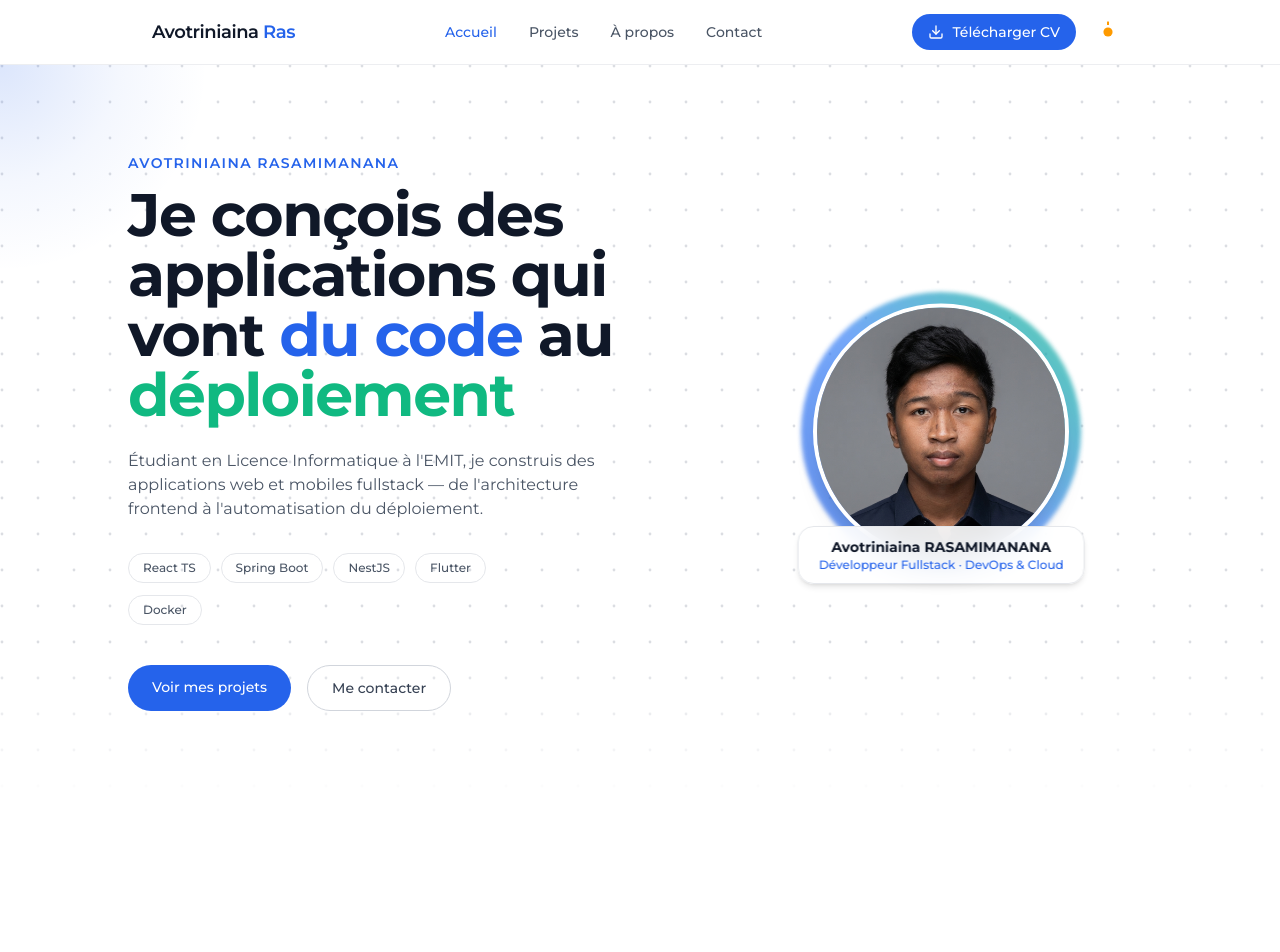
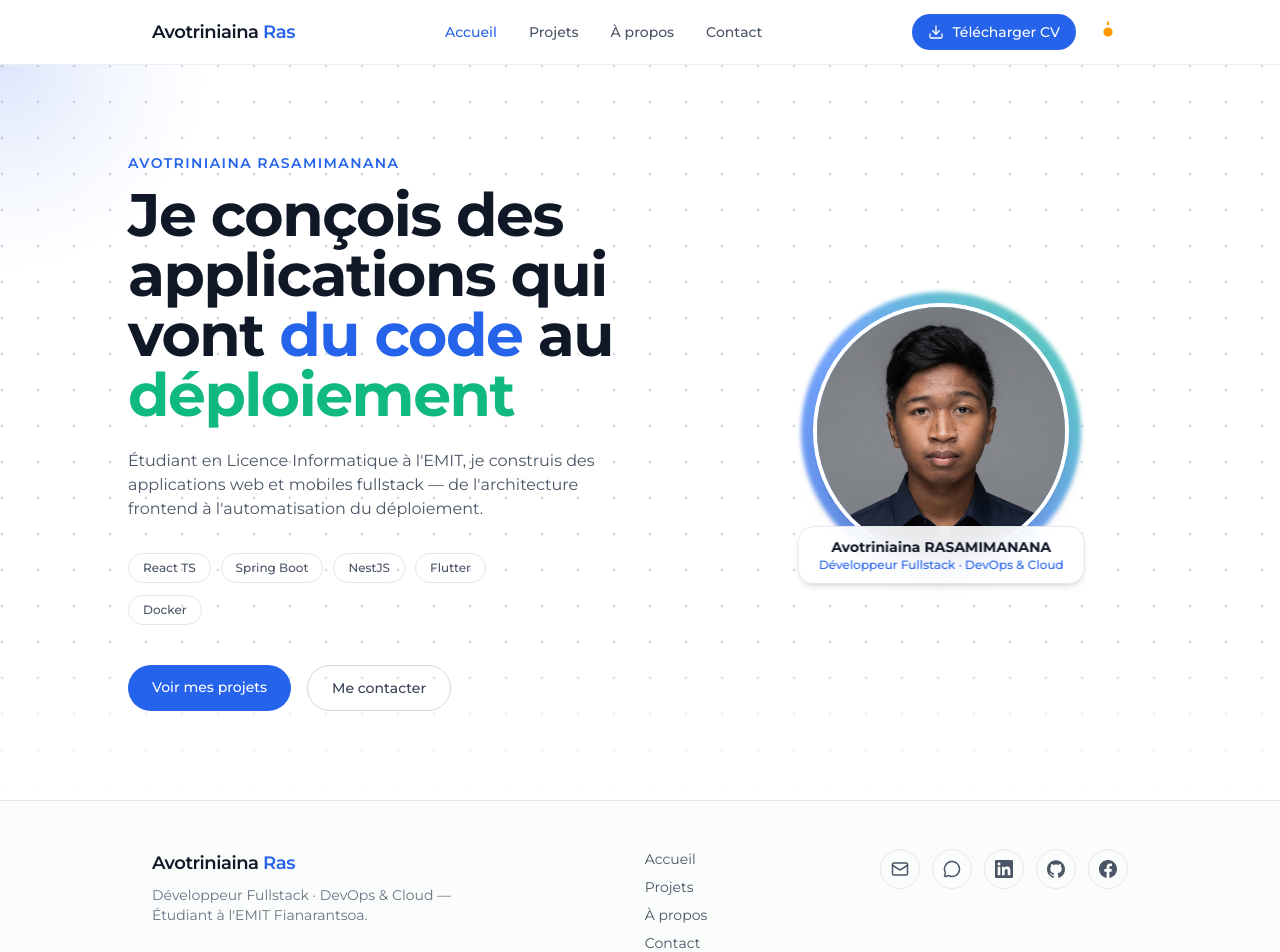
Before and after one commit to AvotriniainaRas/portfolio_avotriniaina, a React (Vite) app: page / in a window 1280 px wide. Shown: the top 952 px of the page. Before the commit the page ends 800 px from the top, so only its background shows below. Built offline with nearby package versions, Linux system fonts and the light colour scheme.

Commit message:
feat: add footer with social links and secondary navigation

```diff
--- a/src/app/RootLayout.tsx
+++ b/src/app/RootLayout.tsx
@@ -1,13 +1,15 @@
 import { Outlet } from 'react-router-dom'
 import { Navbar } from '../shared/components/Navbar'
+import { Footer } from '../shared/components/Footer'
 
 export function RootLayout() {
   return (
-    <div className="min-h-screen bg-white text-gray-900 dark:bg-gray-950 dark:text-gray-100 transition-colors">
+    <div className="flex min-h-screen flex-col bg-white text-gray-900 dark:bg-gray-950 dark:text-gray-100 transition-colors">
       <Navbar />
-      <main className="pt-16">
+      <main className="flex-1 pt-16">
         <Outlet />
       </main>
+      <Footer />
     </div>
   )
 }
--- /dev/null
+++ b/src/shared/components/Footer.tsx
@@ -0,0 +1,76 @@
+import { motion } from 'framer-motion'
+import { Link } from 'react-router-dom'
+import { SOCIAL_LINKS } from '../data/socialLinks'
+
+const EASE = [0.22, 1, 0.36, 1] as const
+
+const NAV_LINKS = [
+  { to: '/', label: 'Accueil' },
+  { to: '/projets', label: 'Projets' },
+  { to: '/a-propos', label: 'À propos' },
+  { to: '/contact', label: 'Contact' },
+]
+
+export function Footer() {
+  const year = new Date().getFullYear()
+
+  return (
+    <footer className="border-t border-gray-200 bg-gray-50/60 dark:border-gray-800 dark:bg-gray-900/30">
+      <motion.div
+        initial={{ opacity: 0, y: 16 }}
+        whileInView={{ opacity: 1, y: 0 }}
+        viewport={{ once: true, margin: '-60px' }}
+        transition={{ duration: 0.5, ease: EASE }}
+        className="mx-auto max-w-5xl px-6 py-12"
+      >
+        <div className="flex flex-col items-center gap-8 sm:flex-row sm:items-start sm:justify-between">
+          {/* Identité */}
+          <div className="text-center sm:text-left">
+            <Link to="/" className="text-lg font-semibold tracking-tight">
+              Avotriniaina<span className="text-primary"> Ras</span>
+            </Link>
+            <p className="mt-2 max-w-xs text-sm text-gray-500 dark:text-gray-400">
+              Développeur Fullstack · DevOps & Cloud — Étudiant à l'EMIT Fianarantsoa.
+            </p>
+          </div>
+
+          {/* Navigation secondaire */}
+          <nav className="flex flex-col items-center gap-2 text-sm sm:items-start">
+            {NAV_LINKS.map((link) => (
+              <Link
+                key={link.to}
+                to={link.to}
+                className="text-gray-600 transition-colors hover:text-primary dark:text-gray-400"
+              >
+                {link.label}
+              </Link>
+            ))}
+          </nav>
+
+          {/* Réseaux */}
+          <div className="flex gap-3">
+            {SOCIAL_LINKS.map((social) => {
+              const Icon = social.icon
+              return (
+                <a
+                  key={social.label}
+                  href={social.href}
+                  target="_blank"
+                  rel="noopener noreferrer"
+                  aria-label={social.label}
+                  className="flex h-10 w-10 items-center justify-center rounded-full border border-gray-200 text-gray-600 transition-colors hover:border-primary hover:text-primary dark:border-gray-800 dark:text-gray-400"
+                >
+                  <Icon size={18} />
+                </a>
+              )
+            })}
+          </div>
+        </div>
+
+        <div className="mt-10 border-t border-gray-200 pt-6 text-center text-xs text-gray-400 dark:border-gray-800 dark:text-gray-600">
+          © {year} Avotriniaina Rasamimanana. Tous droits réservés.
+        </div>
+      </motion.div>
+    </footer>
+  )
+}
--- /dev/null
+++ b/src/shared/data/socialLinks.ts
@@ -0,0 +1,37 @@
+import { Mail, MessageCircle } from 'lucide-react'
+import { GithubIcon, LinkedinIcon, FacebookIcon } from '../icons/BrandIcons'
+import type { ComponentType } from 'react'
+
+export interface SocialLink {
+  label: string
+  href: string
+  icon: ComponentType<{ size?: number; className?: string }>
+}
+
+export const SOCIAL_LINKS: SocialLink[] = [
+  {
+    label: 'E-mail',
+    href: 'mailto:avotriniainaras2@gmail.com',
+    icon: Mail,
+  },
+  {
+    label: 'WhatsApp',
+    href: 'https://wa.me/261380999336',
+    icon: MessageCircle,
+  },
+  {
+    label: 'LinkedIn',
+    href: 'https://www.linkedin.com/in/avotriniaina-rasamimanana-2b8435364/',
+    icon: LinkedinIcon,
+  },
+  {
+    label: 'GitHub',
+    href: 'https://github.com/AvotriniainaRas',
+    icon: GithubIcon,
+  },
+  {
+    label: 'Facebook',
+    href: 'https://www.facebook.com/avotriniaina.ras.249982',
+    icon: FacebookIcon,
+  },
+]
--- /dev/null
+++ b/src/shared/icons/BrandIcons.tsx
@@ -0,0 +1,46 @@
+interface IconProps {
+  size?: number
+  className?: string
+}
+
+export function GithubIcon({ size = 18, className }: IconProps) {
+  return (
+    <svg
+      viewBox="0 0 24 24"
+      width={size}
+      height={size}
+      fill="currentColor"
+      className={className}
+    >
+      <path d="M12 .297c-6.63 0-12 5.373-12 12 0 5.303 3.438 9.8 8.205 11.385.6.113.82-.258.82-.577 0-.285-.01-1.04-.015-2.04-3.338.724-4.042-1.61-4.042-1.61-.546-1.385-1.333-1.754-1.333-1.754-1.089-.744.083-.729.083-.729 1.205.084 1.84 1.236 1.84 1.236 1.07 1.835 2.807 1.305 3.492.998.108-.776.42-1.305.763-1.605-2.665-.3-5.466-1.332-5.466-5.93 0-1.31.465-2.38 1.235-3.22-.135-.303-.54-1.523.105-3.176 0 0 1.005-.322 3.3 1.23.955-.266 1.98-.399 3-.404 1.02.005 2.045.138 3.003.404 2.28-1.552 3.285-1.23 3.285-1.23.645 1.653.24 2.873.12 3.176.765.84 1.23 1.91 1.23 3.22 0 4.61-2.805 5.625-5.475 5.92.42.36.81 1.096.81 2.22 0 1.606-.015 2.896-.015 3.286 0 .315.21.69.825.57C20.565 22.092 24 17.592 24 12.297c0-6.627-5.373-12-12-12z" />
+    </svg>
+  )
+}
+
+export function LinkedinIcon({ size = 18, className }: IconProps) {
+  return (
+    <svg
+      viewBox="0 0 24 24"
+      width={size}
+      height={size}
+      fill="currentColor"
+      className={className}
+    >
+      <path d="M20.447 20.452h-3.554v-5.569c0-1.328-.027-3.037-1.852-3.037-1.853 0-2.136 1.445-2.136 2.939v5.667H9.351V9h3.414v1.561h.046c.477-.9 1.637-1.85 3.37-1.85 3.601 0 4.267 2.37 4.267 5.455v6.286zM5.337 7.433c-1.144 0-2.063-.926-2.063-2.065 0-1.138.92-2.063 2.063-2.063 1.14 0 2.064.925 2.064 2.063 0 1.139-.925 2.065-2.064 2.065zm1.782 13.019H3.555V9h3.564v11.452zM22.225 0H1.771C.792 0 0 .774 0 1.729v20.542C0 23.227.792 24 1.771 24h20.451C23.2 24 24 23.227 24 22.271V1.729C24 .774 23.2 0 22.222 0h.003z" />
+    </svg>
+  )
+}
+
+export function FacebookIcon({ size = 18, className }: IconProps) {
+  return (
+    <svg
+      viewBox="0 0 24 24"
+      width={size}
+      height={size}
+      fill="currentColor"
+      className={className}
+    >
+      <path d="M24 12.073c0-6.627-5.373-12-12-12s-12 5.373-12 12c0 5.99 4.388 10.954 10.125 11.854v-8.385H7.078v-3.47h3.047V9.43c0-3.007 1.792-4.669 4.533-4.669 1.312 0 2.686.235 2.686.235v2.953H15.83c-1.491 0-1.956.925-1.956 1.874v2.25h3.328l-.532 3.47h-2.796v8.385C19.612 23.027 24 18.062 24 12.073z" />
+    </svg>
+  )
+}
```
